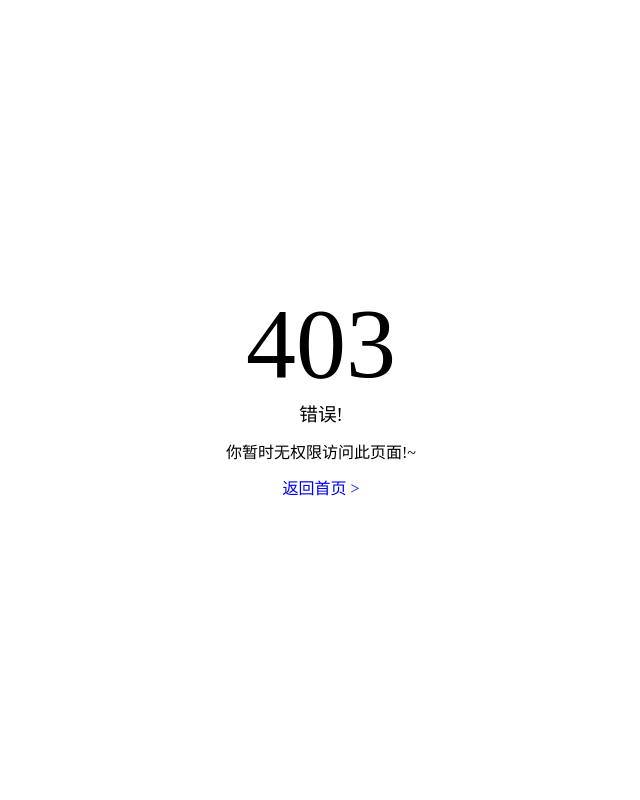
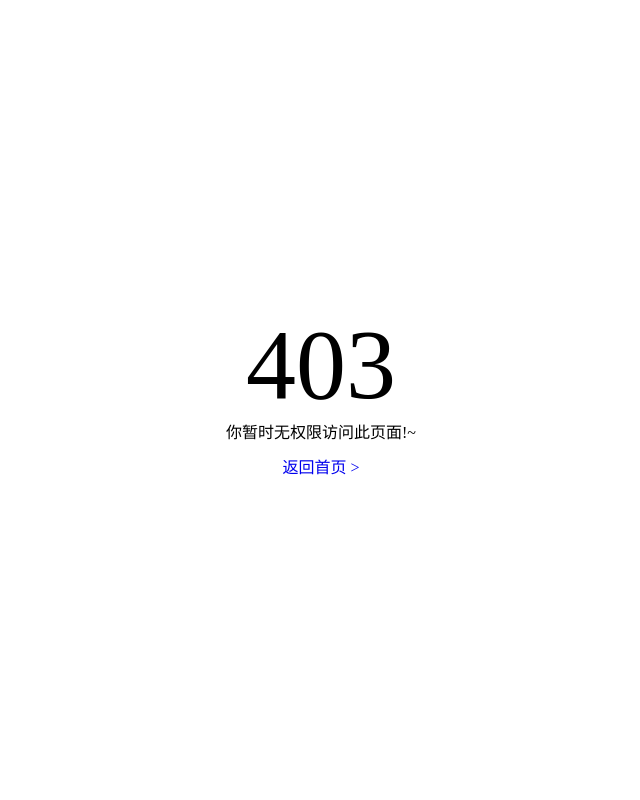
Before and after one commit to xiaowang012/django_books, a Django app: template templates/error_403.html in a window 1280 px wide. Shown: the whole page, without its empty margins (319-959 px from the left). Run offline with Django 3.2, Linux system fonts and the light colour scheme; the template is opened without the code that fills it, so the values that code supplies are empty.

Commit message:
自定义错误页面

```diff
--- a/templates/error_403.html
+++ b/templates/error_403.html
@@ -20,7 +20,6 @@ table{width:100%;height:100%;border:0;}
 <tr>
 <td>
 <h1>403</h1>
-<h3>错误!</h3>
 <p>你暂时无权限访问此页面!~<br/>
 <a href="/">返回首页 ></a>
 </p>
--- a/templates/error_404.html
+++ b/templates/error_404.html
@@ -20,9 +20,8 @@ table{width:100%;height:100%;border:0;}
 <tr>
 <td>
 <h1>404</h1>
-<h3>错误!</h3>
 <p>你访问的页面不存在~<br/>
-<a href="/">返回首页 ></a>
+<a href="/">返回首页></a>
 </p>
 </td>
 </tr>
```
